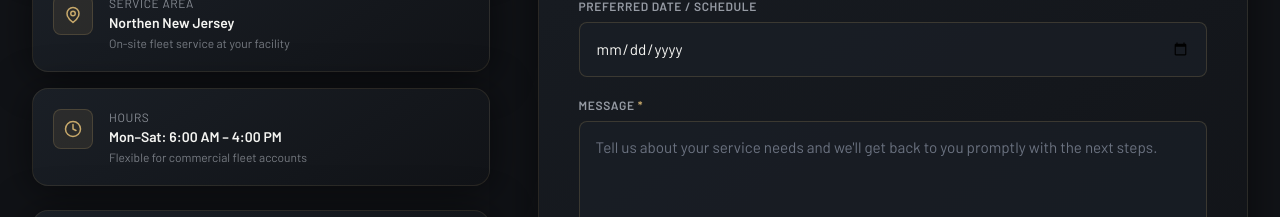
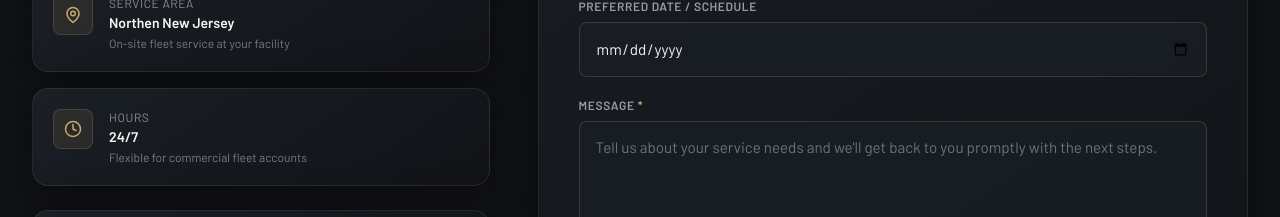
Before and after one commit to big6311/now-fleet-service, a Next.js app: page /contact in a window 1280 px wide. Shown: the part 1000-1217 px from the top of the page. Built offline with nearby package versions, Linux system fonts and the light colour scheme; a web font is replaced by a local one.

Commit message:
Update contact hours to 24/7

```diff
--- a/app/contact/page.tsx
+++ b/app/contact/page.tsx
@@ -34,7 +34,7 @@ const contactInfo = [
   {
     icon: Clock,
     label: "Hours",
-    value: "Mon–Sat: 6:00 AM – 4:00 PM",
+    value: "24/7",
     sub: "Flexible for commercial fleet accounts",
     href: null,
   },
```
